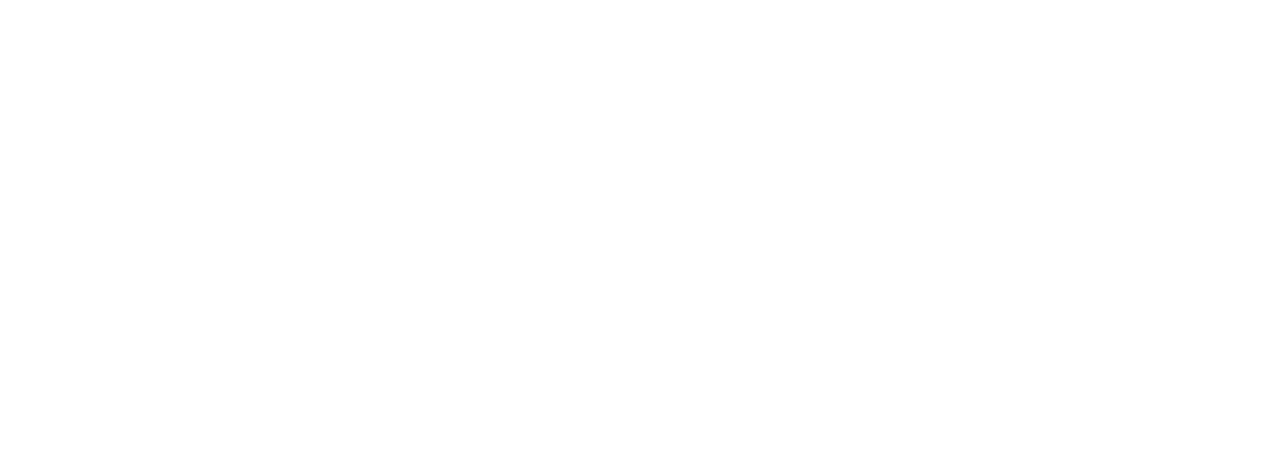
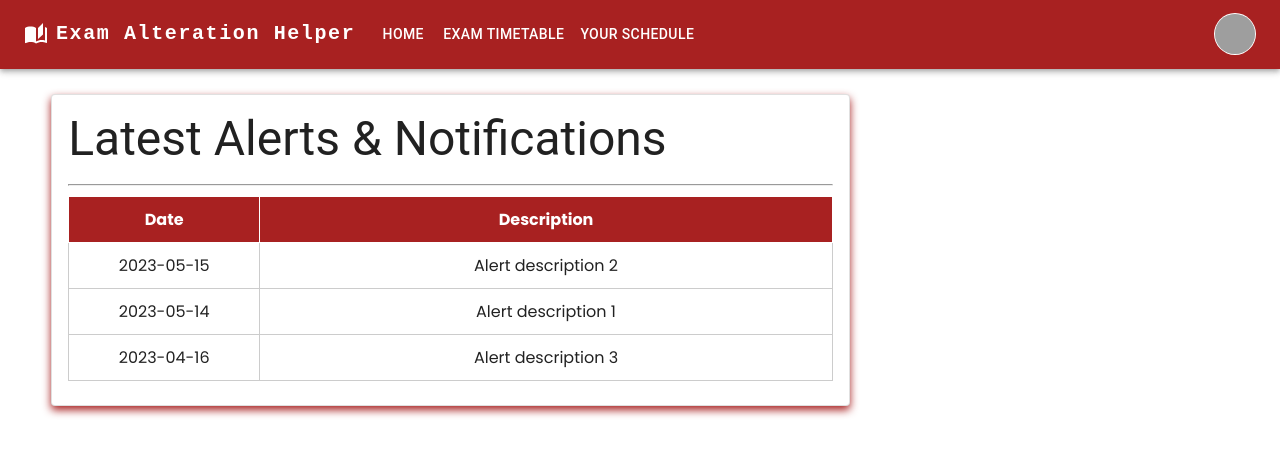
Before and after one commit to DevKing472/Schedule_helper, a React (Create React App) app: page /facultydashboard in a window 1280 px wide. Before the commit this address had no page. Shown: the top 456 px of the page. Built offline with nearby package versions, Linux system fonts and the light colour scheme; grey boxes are pictures that could not be loaded.

Commit message:
Faculty alert and notifications done

```diff
--- a/src/App.js
+++ b/src/App.js
@@ -2,13 +2,14 @@
 import { Routes, Route } from 'react-router-dom';
 
 import Login from './Login.jsx';
-import ResponsiveAppBar from "./Dashboard.jsx"
+// import ResponsiveAppBar from "./FacultyAppBar.jsx"
+import FacultyDashboard from './FacultyDashboard.jsx';
 
 function App() {
   return (
     <Routes>
         <Route path="/" element={<Login />} />
-        <Route path="/dashboard" element={<ResponsiveAppBar />} />
+        <Route path="/facultydashboard" element={<FacultyDashboard />} />
       </Routes>
   );
 }
--- /dev/null
+++ b/src/FacultyAlerts.jsx
@@ -0,0 +1,52 @@
+import * as React from 'react';
+import Box from '@mui/material/Box';
+import Card from '@mui/material/Card';
+import CardActions from '@mui/material/CardActions';
+import CardContent from '@mui/material/CardContent';
+import Button from '@mui/material/Button';
+import Typography from '@mui/material/Typography';
+
+
+const alertData = [
+    { date: '2023-05-14', description: 'Alert description 1' },
+    { date: '2023-05-15', description: 'Alert description 2' },
+    { date: '2023-04-16', description: 'Alert description 3' },
+  ];
+
+  alertData.sort((a, b) => new Date(b.date) - new Date(a.date)); // Sort the array by date in descending order
+
+
+export default function CardDemo() {
+  return (
+    <div style={{ marginLeft:'4%',marginTop: "2%" }}>
+      <Card sx={{ maxWidth: '65%', boxShadow: '0 4px 8px #A82121' }} variant='outlined'>
+        <CardContent>
+          <Typography variant='h3' gutterBottom>
+            Latest Alerts & Notifications
+          </Typography>
+
+          <hr style={{ color: '#A82121' }} />
+          <table style={{ width: '100%', borderCollapse: 'collapse',marginTop: "10px" }}>
+            <thead>
+              <tr style={{ backgroundColor: '#A82121', color: '#FFF' }}>
+                <th style={{ padding: '10px', border: '1px solid #FFF', textAlign: 'center', width: '25%' }}>Date</th>
+                <th style={{ padding: '10px', border: '1px solid #FFF', textAlign: 'center' }}>Description</th>
+              </tr>
+            </thead>
+            <tbody>
+              {alertData.map((alert, index) => (
+                <tr key={index}>
+                  <td style={{ padding: '10px', border: '1px solid #CCC', textAlign: 'center', width: '25%' }}>{alert.date}</td>
+                  <td style={{ padding: '10px', border: '1px solid #CCC', textAlign: 'center' }}>{alert.description}</td>
+                </tr>
+              ))}
+            </tbody>
+          </table>
+        </CardContent>
+        {/* <CardActions>
+          <Button size="small">Card Button</Button>
+        </CardActions> */}
+      </Card>
+    </div>
+  );
+}
--- a/src/Dashboard.jsx
+++ b/src/FacultyAppBar.jsx
@@ -11,11 +11,10 @@
 import Button from '@mui/material/Button';
 import Tooltip from '@mui/material/Tooltip';
 import MenuItem from '@mui/material/MenuItem';
-import AdbIcon from '@mui/icons-material/Adb';
 import AutoStoriesIcon from '@mui/icons-material/AutoStories';
 
-const pages = ['Products', 'Pricing', 'Blog'];
-const settings = ['Profile', 'Account', 'Dashboard', 'Logout'];
+const pages = ['Home','Exam TimeTable', 'Your Schedule'];
+const settings = ['Edit Profile', 'Logout'];
 
 function ResponsiveAppBar() {
   const [anchorElNav, setAnchorElNav] = React.useState(null);
@@ -45,7 +44,6 @@
             variant="h6"
             noWrap
             component="a"
-            href="/"
             sx={{
               mr: 2,
               display: { xs: 'none', md: 'flex' },
@@ -67,9 +65,11 @@
               aria-haspopup="true"
               onClick={handleOpenNavMenu}
               color="inherit"
+
             >
               <MenuIcon />
             </IconButton>
+
             <Menu
               id="menu-appbar"
               anchorEl={anchorElNav}
@@ -95,8 +95,8 @@
               ))}
             </Menu>
           </Box>
-          <AdbIcon sx={{ display: { xs: 'flex', md: 'none' }, mr: 1 }} />
-          <Typography
+          {/* <AutoStoriesIcon sx={{ display: { xs: 'flex', md: 'none' }, mr: 1 }} /> */}
+          {/* <Typography
             variant="h5"
             noWrap
             component="a"
@@ -112,8 +112,8 @@
               textDecoration: 'none',
             }}
           >
-            LOGO
-          </Typography>
+            Logo
+          </Typography> */}
           <Box sx={{ flexGrow: 1, display: { xs: 'none', md: 'flex' } }}>
             {pages.map((page) => (
               <Button
@@ -128,8 +128,9 @@
 
           <Box sx={{ flexGrow: 0 }}>
             <Tooltip title="Open settings">
-              <IconButton onClick={handleOpenUserMenu} sx={{ p: 0 }}>
-                <Avatar alt="Remy Sharp" src="/static/images/avatar/2.jpg" />
+              <IconButton onClick={handleOpenUserMenu} sx={{ p: 0,backgroundColor: "white",height: "42px",width: "42px" }}>
+                <Avatar sx = {{background: "lightgrey",color: "black"}}alt="K" src="/static/images/avatar/2.jpg" />
+                {/* <Typography variant="body1"  sx={{fontWeight: 'bold',fontSize: '1.2rem',color: "#A82121"}}>A</Typography> */}
               </IconButton>
             </Tooltip>
             <Menu
--- /dev/null
+++ b/src/FacultyDashboard.jsx
@@ -0,0 +1,14 @@
+import * as React from 'react';
+import ResponsiveAppBar from './FacultyAppBar';
+import CardDemo  from './FacultyAlerts';
+
+function FacultyDashboard() {
+
+  return (
+    <div>
+        <ResponsiveAppBar />
+        <CardDemo/>
+    </div>
+  );
+}
+export default FacultyDashboard;
--- a/src/Login.jsx
+++ b/src/Login.jsx
@@ -61,6 +61,7 @@
     if(await this.handle_otp_backend(otp))//send the OTP to backend and check if it is valid.
     {
       alert("Sucessful Login")
+      window.location.href = "/facultydashboard"
       this.setState({ otpError: false });
     }
     else{
@@ -160,7 +161,7 @@
 
     if(backend_resp.isLoggedin)
     {
-      window.location.href = "/dashboard"
+      window.location.href = "/facultydashboard"
     }
     else
     {
```
